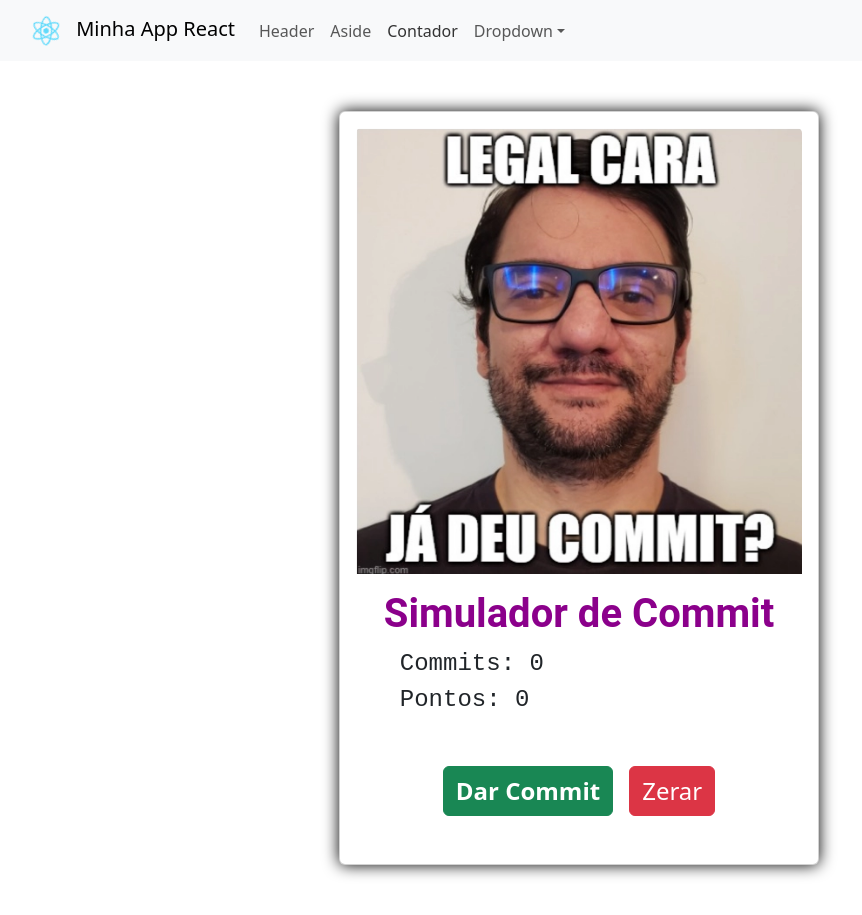
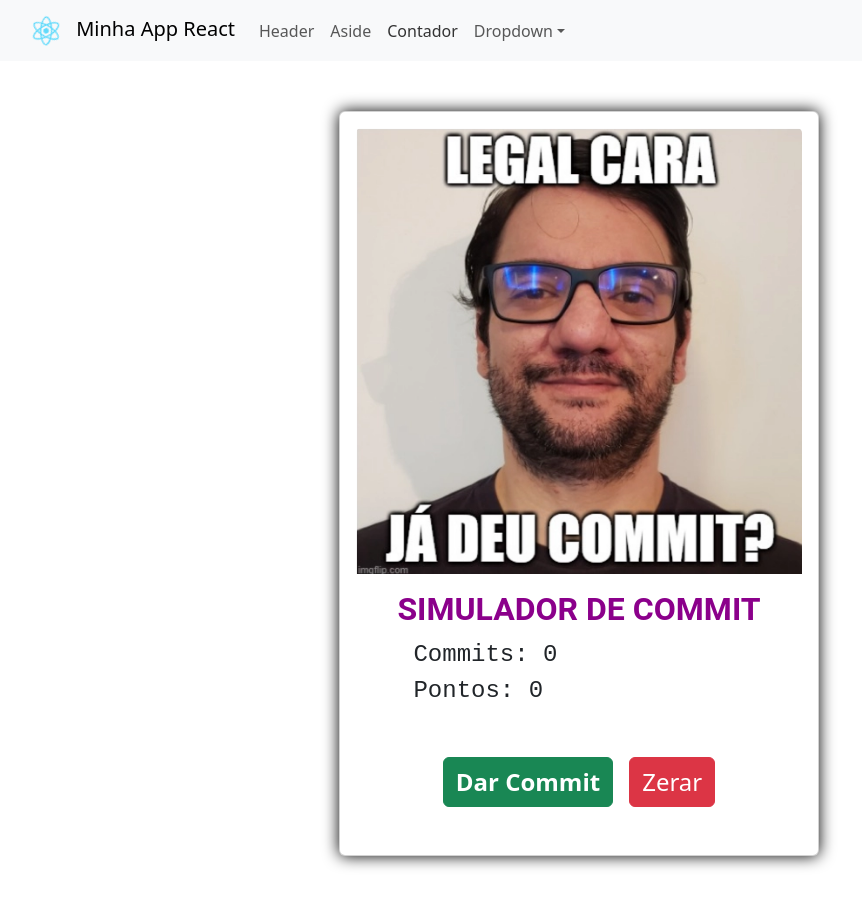
Before and after one commit to Freesz0/React, a React (Create React App) app in the folder primeiroprojetodwfe/: page / in a window 1280 px wide. Both pictures are taken after a click on the button "Contador". Shown: the whole page, without its empty margins (61-923 px from the left). Built offline with nearby package versions, Linux system fonts and the light colour scheme.

Commit message:
Formatação

```diff
--- a/primeiroprojetodwfe/src/CardContador.css
+++ b/primeiroprojetodwfe/src/CardContador.css
@@ -13,7 +13,7 @@
 
 .card .CardTitle {
     font-family: 'Roboto', sans-serif;
-    font-size: 2.5rem;
+    font-size: 2rem;
     font-weight: bold;
     color: darkmagenta;
     text-align: center;
--- a/primeiroprojetodwfe/src/CardContador.js
+++ b/primeiroprojetodwfe/src/CardContador.js
@@ -31,7 +31,7 @@ function CardContador() {
     <Card style={{ width: '30rem' }}>
       <Card.Img variant="top" src="/CardIcon.png" alt="Logo" />
       <Card.Body>
-        <Card.Title className="CardTitle">Simulador de Commit</Card.Title>
+        <Card.Title className="CardTitle">SIMULADOR DE COMMIT</Card.Title>
         <Card.Text className="CardText">
           Commits: {contagem}<br />
           Pontos: {pontos}
@@ -40,7 +40,6 @@ function CardContador() {
           <div className="ButtonCard">
             <Button style={{fontSize:'1.5rem', fontWeight: 900}} variant="success" onClick={apresentaMenu}>Dar Commit</Button>
             <Button style={{fontSize:'1.5rem'}} variant="danger" onClick={() => { setContagem(0); setPontos(0); }}>Zerar</Button>
-
           </div>
         </Card.Body>
       </Card.Body>
```
